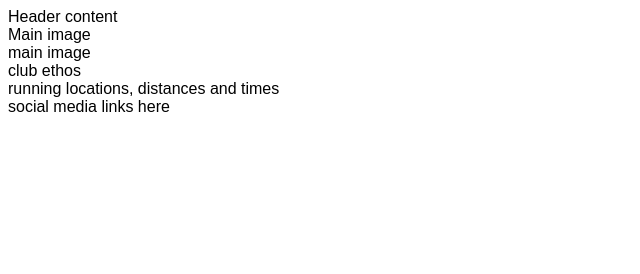
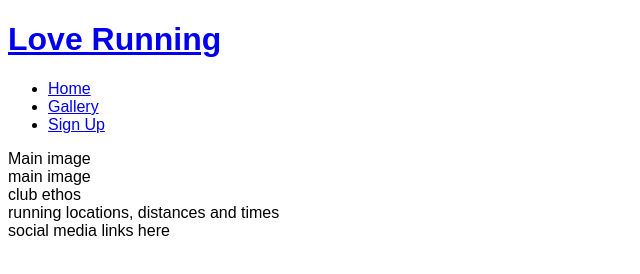
Before and after one commit to sarahjameson/love-running, a plain HTML site: page index.html in a window 1280 px wide. Shown: the whole page, without its empty margins (0-640 px from the left). Drawn offline with Linux system fonts and the light colour scheme.

Commit message:
Add basic header structure

```diff
--- a/index.html
+++ b/index.html
@@ -11,7 +11,18 @@
 </head>
 <body>
     <header>
-        Header content</header>
+        <a href="index.html">
+            <h1>Love Running</h1>
+        </a>
+        <nav>
+            <ul>
+                <li><a href="index.html">Home</a>
+                    </li>
+                <li><a href="#">Gallery</a></li>
+                <li><a href="#">Sign Up</a></li>
+            </ul>
+        </nav>
+    </header>
     <section>
         Main image
     </section>
```
